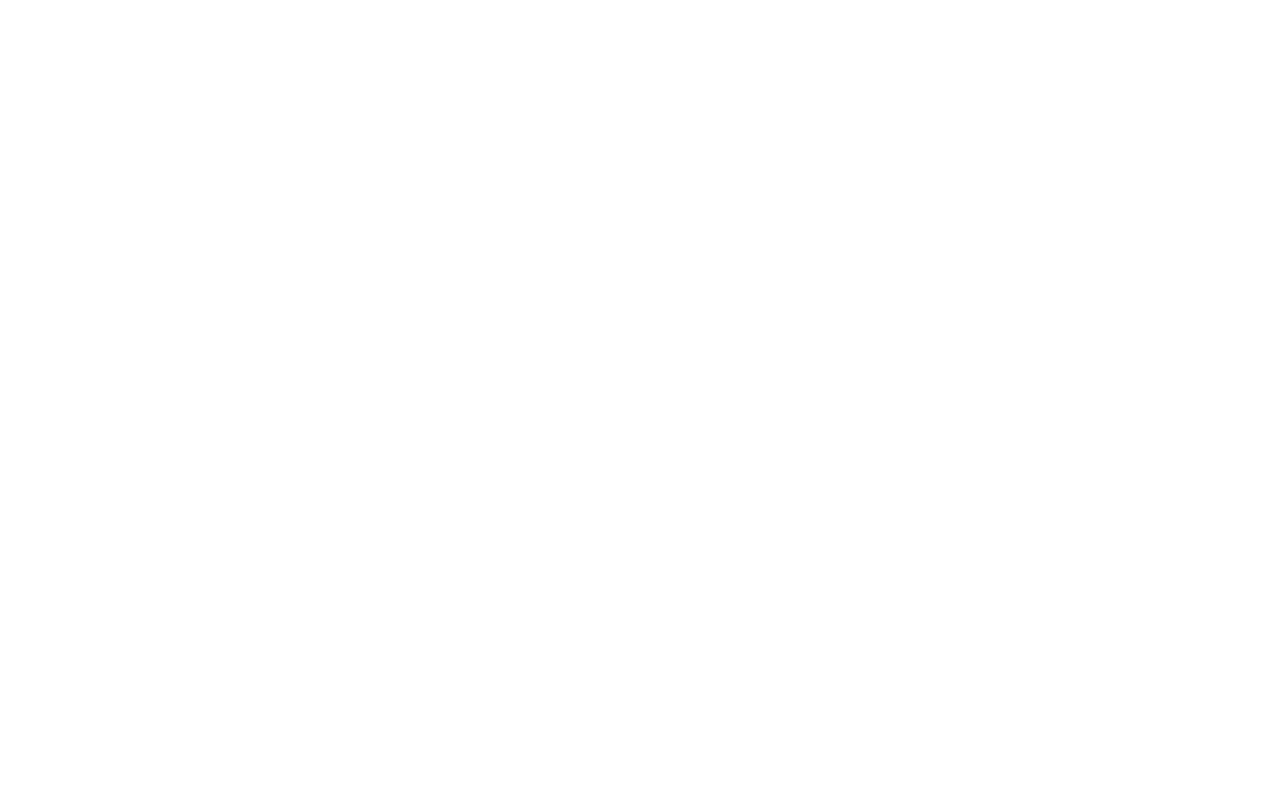
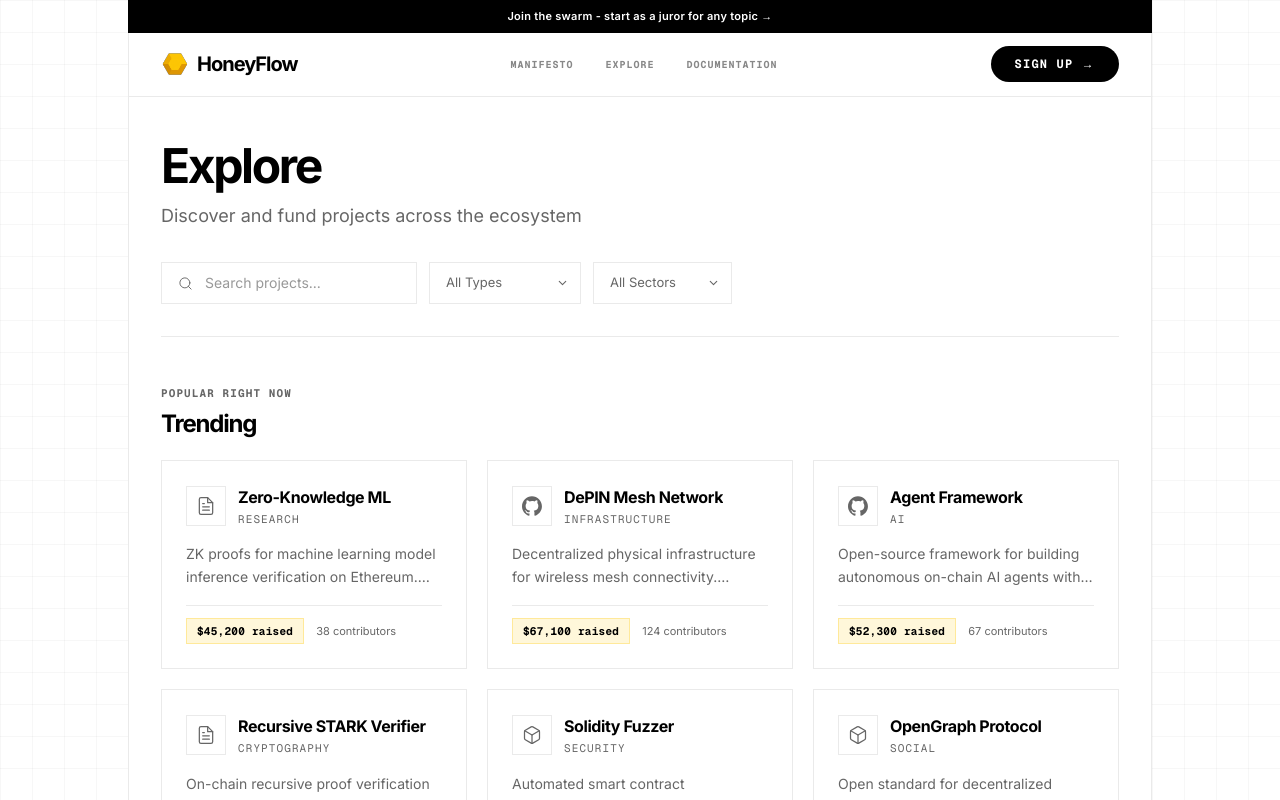
Before and after one commit to rayedchow/honeyflow, a Next.js app in the folder frontend/: page /explore in a window 1280 px wide. Shown: the top 800 px of the page. Built offline with nearby package versions, Linux system fonts and the light colour scheme.

Commit message:
added explore page styling

```diff
--- a/frontend/app/explore/ExploreClient.tsx
+++ b/frontend/app/explore/ExploreClient.tsx
@@ -224,21 +224,15 @@ function FilterDropdown({
       <select
         value={value}
         onChange={(e) => onChange(e.target.value)}
-        className="appearance-none backdrop-blur-md bg-white/[0.04] border border-white/[0.07] rounded-xl pl-4 pr-9 py-2.5 text-[13px] text-white/65 outline-none cursor-pointer hover:bg-white/[0.06] hover:border-white/[0.1] transition-all"
-        style={{ colorScheme: "dark" }}
+        className="appearance-none bg-white border border-agentbase-border px-4 pr-9 py-2.5 text-[13px] text-agentbase-muted outline-none cursor-pointer hover:bg-gray-50 hover:border-agentbase-borderStrong transition-colors"
       >
         {options.map((o) => (
-          <option
-            key={o.value}
-            value={o.value}
-            className="bg-[#403511] text-white/80"
-          >
+          <option key={o.value} value={o.value}>
             {o.label}
           </option>
         ))}
       </select>
-      {/* Chevron */}
-      <div className="pointer-events-none absolute right-3 top-1/2 -translate-y-1/2 text-white/30">
+      <div className="pointer-events-none absolute right-3 top-1/2 -translate-y-1/2 text-agentbase-muted">
         <svg
           viewBox="0 0 24 24"
           width="13"
@@ -263,32 +257,31 @@ function ProjectCard({ project }: { project: Project }) {
   return (
     <a
       href="#"
-      className="group backdrop-blur-md bg-white/[0.04] border border-white/[0.07] rounded-2xl p-6 flex flex-col gap-4 transition-all hover:bg-white/[0.06] hover:border-white/[0.1]"
+      className="group border border-agentbase-border bg-white p-6 flex flex-col gap-4 transition-colors hover:bg-gray-50"
     >
-      {/* Top row: icon + name/sector stacked beside it */}
       <div className="flex items-center gap-3">
-        <div className="w-11 h-11 rounded-xl bg-white/[0.07] border border-white/[0.08] flex items-center justify-center text-white/45 group-hover:text-white/65 transition-colors flex-shrink-0">
+        <div className="w-10 h-10 border border-agentbase-border flex items-center justify-center text-agentbase-muted group-hover:text-agentbase-cyan transition-colors shrink-0">
           <Icon className="w-5 h-5" />
         </div>
         <div className="min-w-0">
-          <h3 className="text-[16px] text-white font-medium tracking-tight leading-snug truncate">
+          <h3 className="text-base font-bold tracking-tight text-black truncate">
             {project.name}
           </h3>
-          <p className="text-[11px] text-white/35 uppercase tracking-widest mt-0.5">
+          <p className="text-[11px] text-agentbase-muted uppercase tracking-widest font-mono mt-0.5">
             {project.category}
           </p>
         </div>
       </div>
 
-      <p className="text-[13px] text-white/55 leading-relaxed line-clamp-2 -mt-1">
+      <p className="text-sm text-agentbase-muted leading-relaxed line-clamp-2">
         {project.summary}
       </p>
 
-      <div className="flex items-center gap-3 pt-2 border-t border-white/[0.05]">
-        <span className="inline-flex px-2.5 py-1 rounded-full bg-white/[0.06] border border-white/[0.09] text-[11px] font-medium text-white/60">
+      <div className="flex items-center gap-3 pt-3 border-t border-agentbase-border">
+        <span className="inline-flex px-2.5 py-1 bg-agentbase-cyanGlow border border-agentbase-cyan/30 text-[11px] font-mono font-bold text-black tracking-wide">
           {project.raised} raised
         </span>
-        <span className="text-[11px] text-white/35">
+        <span className="text-[11px] text-agentbase-muted">
           {project.contributors} contributors
         </span>
       </div>
@@ -330,21 +323,21 @@ export default function ExploreClient() {
   const noResults = filteredTrending.length === 0 && filteredNew.length === 0;
 
   return (
-    <div className="pt-10 pb-20">
+    <div className="px-8 py-12">
       {/* Header */}
       <div className="mb-8">
-        <h1 className="text-3xl font-semibold tracking-tight text-white mb-2">
+        <h1 className="text-4xl md:text-5xl font-bold tracking-tighter text-black mb-3">
           Explore
         </h1>
-        <p className="text-[15px] text-white/55">
+        <p className="text-lg text-agentbase-muted">
           Discover and fund projects across the ecosystem
         </p>
       </div>
 
       {/* Search + Dropdowns */}
-      <div className="flex flex-wrap gap-3 mb-12">
+      <div className="flex flex-wrap gap-3 mb-12 border-b border-agentbase-border pb-8">
         {/* Search */}
-        <div className="backdrop-blur-md bg-white/[0.04] border border-white/[0.07] rounded-xl px-4 py-2.5 flex items-center gap-3 w-full sm:w-64">
+        <div className="border border-agentbase-border bg-white px-4 py-2.5 flex items-center gap-3 w-full sm:w-64">
           <svg
             viewBox="0 0 24 24"
             width="15"
@@ -354,7 +347,7 @@ export default function ExploreClient() {
             strokeWidth="1.5"
             strokeLinecap="round"
             strokeLinejoin="round"
-            className="text-white/30 flex-shrink-0"
+            className="text-agentbase-muted shrink-0"
           >
             <circle cx="11" cy="11" r="8" />
             <line x1="21" y1="21" x2="16.65" y2="16.65" />
@@ -364,11 +357,10 @@ export default function ExploreClient() {
             placeholder="Search projects..."
             value={search}
             onChange={(e) => setSearch(e.target.value)}
-            className="bg-transparent outline-none text-sm text-white placeholder-white/30 w-full"
+            className="bg-transparent outline-none text-sm text-black placeholder-[#999] w-full"
           />
         </div>
 
-        {/* Type dropdown */}
         <FilterDropdown
           label="Filter by type"
           value={typeFilter}
@@ -376,7 +368,6 @@ export default function ExploreClient() {
           options={typeOptions}
         />
 
-        {/* Sector dropdown */}
         <FilterDropdown
           label="Filter by sector"
           value={sectorFilter}
@@ -389,14 +380,14 @@ export default function ExploreClient() {
       {filteredTrending.length > 0 && (
         <section className="mb-14">
           <div className="mb-5">
-            <p className="text-[11px] font-medium uppercase tracking-widest text-white/35 mb-1.5">
+            <p className="text-[11px] font-mono font-bold uppercase tracking-widest text-agentbase-muted mb-1.5">
               Popular right now
             </p>
-            <h2 className="text-xl font-semibold tracking-tight text-white">
+            <h2 className="text-2xl font-bold tracking-tighter text-black">
               Trending
             </h2>
           </div>
-          <div className="grid grid-cols-1 md:grid-cols-2 lg:grid-cols-3 gap-4">
+          <div className="grid grid-cols-1 md:grid-cols-2 lg:grid-cols-3 gap-5">
             {filteredTrending.map((project) => (
               <ProjectCard key={project.name} project={project} />
             ))}
@@ -408,14 +399,14 @@ export default function ExploreClient() {
       {filteredNew.length > 0 && (
         <section>
           <div className="mb-5">
-            <p className="text-[11px] font-medium uppercase tracking-widest text-white/35 mb-1.5">
+            <p className="text-[11px] font-mono font-bold uppercase tracking-widest text-agentbase-muted mb-1.5">
               Recently added
             </p>
-            <h2 className="text-xl font-semibold tracking-tight text-white">
+            <h2 className="text-2xl font-bold tracking-tighter text-black">
               New Projects
             </h2>
           </div>
-          <div className="grid grid-cols-1 md:grid-cols-2 lg:grid-cols-3 gap-4">
+          <div className="grid grid-cols-1 md:grid-cols-2 lg:grid-cols-3 gap-5">
             {filteredNew.map((project) => (
               <ProjectCard key={project.name} project={project} />
             ))}
@@ -426,7 +417,7 @@ export default function ExploreClient() {
       {/* Empty state */}
       {noResults && (
         <div className="flex flex-col items-center justify-center py-24 text-center">
-          <div className="w-12 h-12 rounded-2xl bg-white/[0.05] border border-white/[0.07] flex items-center justify-center mb-4">
+          <div className="w-12 h-12 border border-agentbase-border flex items-center justify-center mb-4">
             <svg
               viewBox="0 0 24 24"
               width="20"
@@ -436,16 +427,16 @@ export default function ExploreClient() {
               strokeWidth="1.5"
               strokeLinecap="round"
               strokeLinejoin="round"
-              className="text-white/30"
+              className="text-agentbase-muted"
             >
               <circle cx="11" cy="11" r="8" />
               <line x1="21" y1="21" x2="16.65" y2="16.65" />
             </svg>
           </div>
-          <p className="text-white/55 text-[15px] font-medium mb-1">
+          <p className="text-black text-[15px] font-bold mb-1">
             No projects found
           </p>
-          <p className="text-white/30 text-[13px]">
+          <p className="text-agentbase-muted text-[13px]">
             Try a different filter or search term
           </p>
         </div>
--- a/frontend/app/explore/page.tsx
+++ b/frontend/app/explore/page.tsx
@@ -1,11 +1,39 @@
 import type { Metadata } from "next";
+import Navbar from "@/components/agentbase/Navbar";
+import Footer from "@/components/agentbase/Footer";
 import ExploreClient from "./ExploreClient";
 
 export const metadata: Metadata = {
-  title: "Explore Projects - SourceFund",
+  title: "Explore — HoneyFlow",
   description: "Discover and fund projects across the open-source ecosystem.",
 };
 
 export default function ExplorePage() {
-  return <ExploreClient />;
+  return (
+    <div className="relative flex flex-col min-h-screen bg-agentbase-bg text-agentbase-text overflow-hidden selection:bg-agentbase-cyan/30">
+      <div className="fixed inset-0 z-0 pointer-events-none">
+        <div className="h-full flex justify-center">
+          <div className="max-w-5xl w-full border-x border-agentbase-border" />
+        </div>
+        <div className="absolute inset-y-0 left-0 right-0 flex justify-center">
+          <div className="max-w-5xl w-full relative">
+            <div className="absolute inset-y-0 right-full w-[50vw] bg-grid" />
+            <div className="absolute inset-y-0 left-full w-[50vw] bg-grid" />
+          </div>
+        </div>
+      </div>
+
+      <Navbar />
+
+      <div className="h-[94px]" />
+
+      <div className="relative z-10 max-w-5xl mx-auto w-full border-x border-agentbase-border flex flex-col flex-1">
+        <main className="flex-col flex w-full flex-1">
+          <ExploreClient />
+        </main>
+
+        <Footer />
+      </div>
+    </div>
+  );
 }
--- a/frontend/app/page.tsx
+++ b/frontend/app/page.tsx
@@ -3,6 +3,7 @@ import Hero from "@/components/agentbase/Hero";
 import ApiFeatures from "@/components/agentbase/ApiFeatures";
 import ProjectShowcase from "@/components/agentbase/ProjectShowcase";
 import Testimonials from "@/components/agentbase/Testimonials";
+import Footer from "@/components/agentbase/Footer";
 
 export default function Home() {
   return (
@@ -31,12 +32,7 @@ export default function Home() {
           <ApiFeatures />
         </main>
 
-        <footer className="w-full bg-agentbase-surface flex flex-col items-center justify-center">
-          <h2 className="text-[clamp(4rem,15vw,10rem)] font-bold tracking-tighter leading-none text-agentbase-yellow text-center">
-            HONEYFLOW
-          </h2>
-          <p className="text-xs text-black/40 font-sans pb-4 pt-2">© 2026 HoneyFlow.</p>
-        </footer>
+        <Footer />
       </div>
     </div>
   );
--- /dev/null
+++ b/frontend/components/agentbase/Footer.tsx
@@ -0,0 +1,10 @@
+export default function Footer() {
+  return (
+    <footer className="w-full bg-agentbase-surface flex flex-col items-center justify-center">
+      <h2 className="text-[clamp(4rem,15vw,10rem)] font-bold tracking-tighter leading-none text-agentbase-yellow text-center">
+        HONEYFLOW
+      </h2>
+      <p className="text-xs text-black/40 font-sans pb-4 pt-2">© 2026 HoneyFlow.</p>
+    </footer>
+  );
+}
```
Also changed, not shown: frontend/components/agentbase/Testimonials.tsx (+0 -19 lines).
